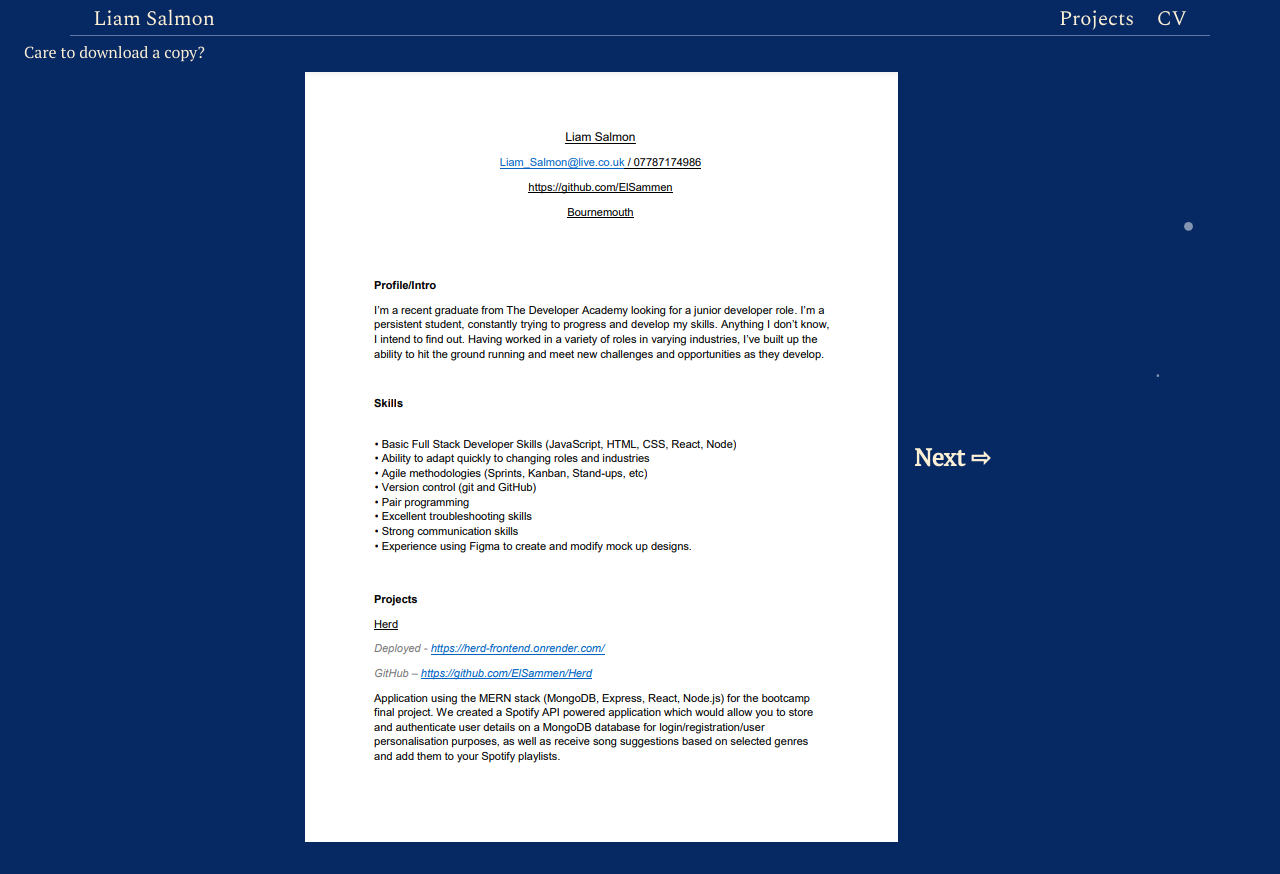
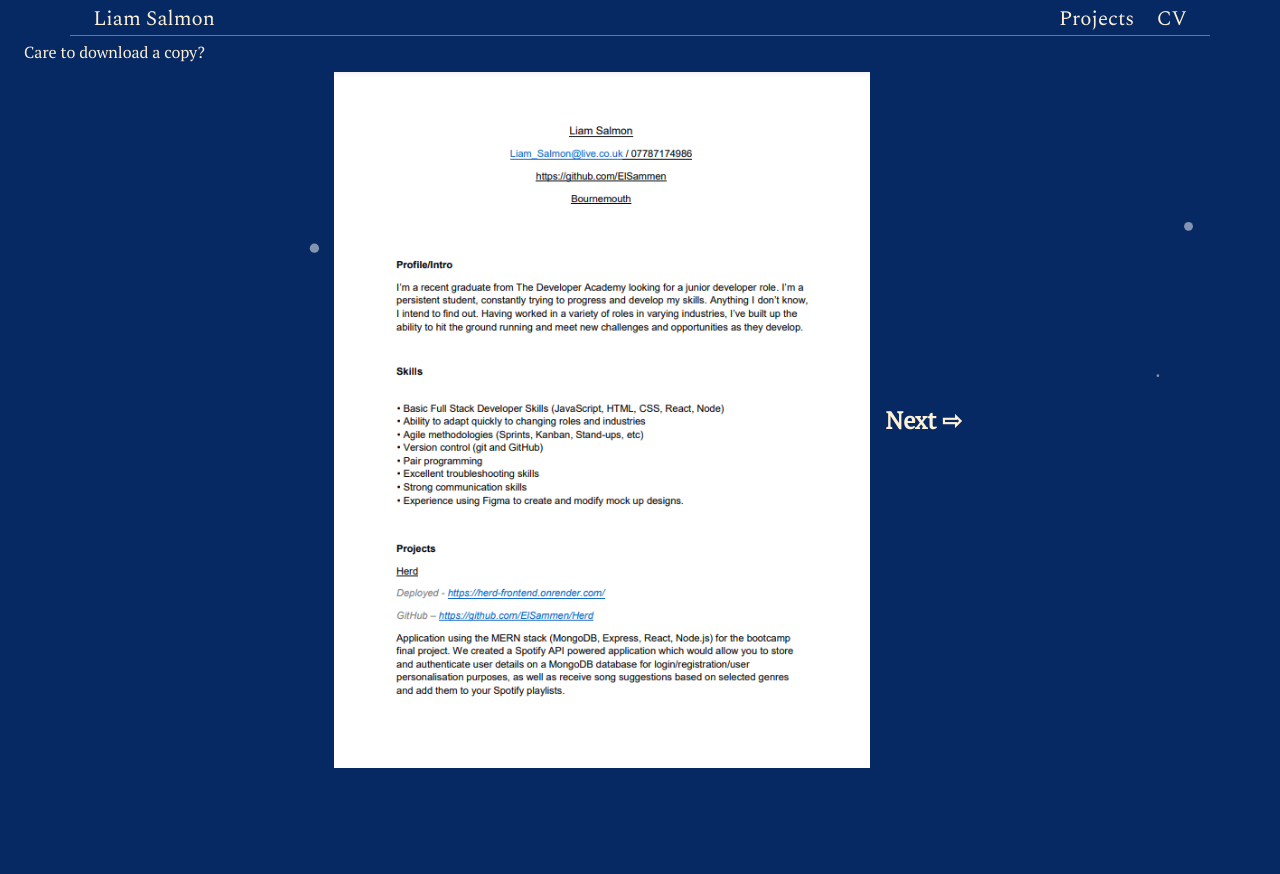
Before and after one commit to ElSammen/portfolio-2.0, a React (Create React App) app: page /CV in a window 1280 px wide. After the commit the page ends 800 px from the top, so only its background shows below. Built offline with nearby package versions, Linux system fonts and the light colour scheme.

Commit message:
quick tweak

```diff
--- a/src/App.scss
+++ b/src/App.scss
@@ -137,12 +137,8 @@ a.navLink {
   display: block;
 }
 
-.cvEmbed {
-  display: flex;
-  place-content: center;
-  margin: 0 0 0 0;
-  width: 100vw;
-  height: 95vh;
+.cvImage {
+  height: auto;
 }
 
 .homePage {
@@ -370,6 +366,10 @@ a.navLink {
     position: relative;
     margin: auto;
   }
+
+  .cvImage {
+    width: 90;
+  }
 }
 
 @media (min-width: 950px) {
@@ -393,4 +393,8 @@ a.navLink {
     right: 10%;
     top: 10%;
   }
+
+  .cvImage {
+    width: 48%;
+  }
 }
```
